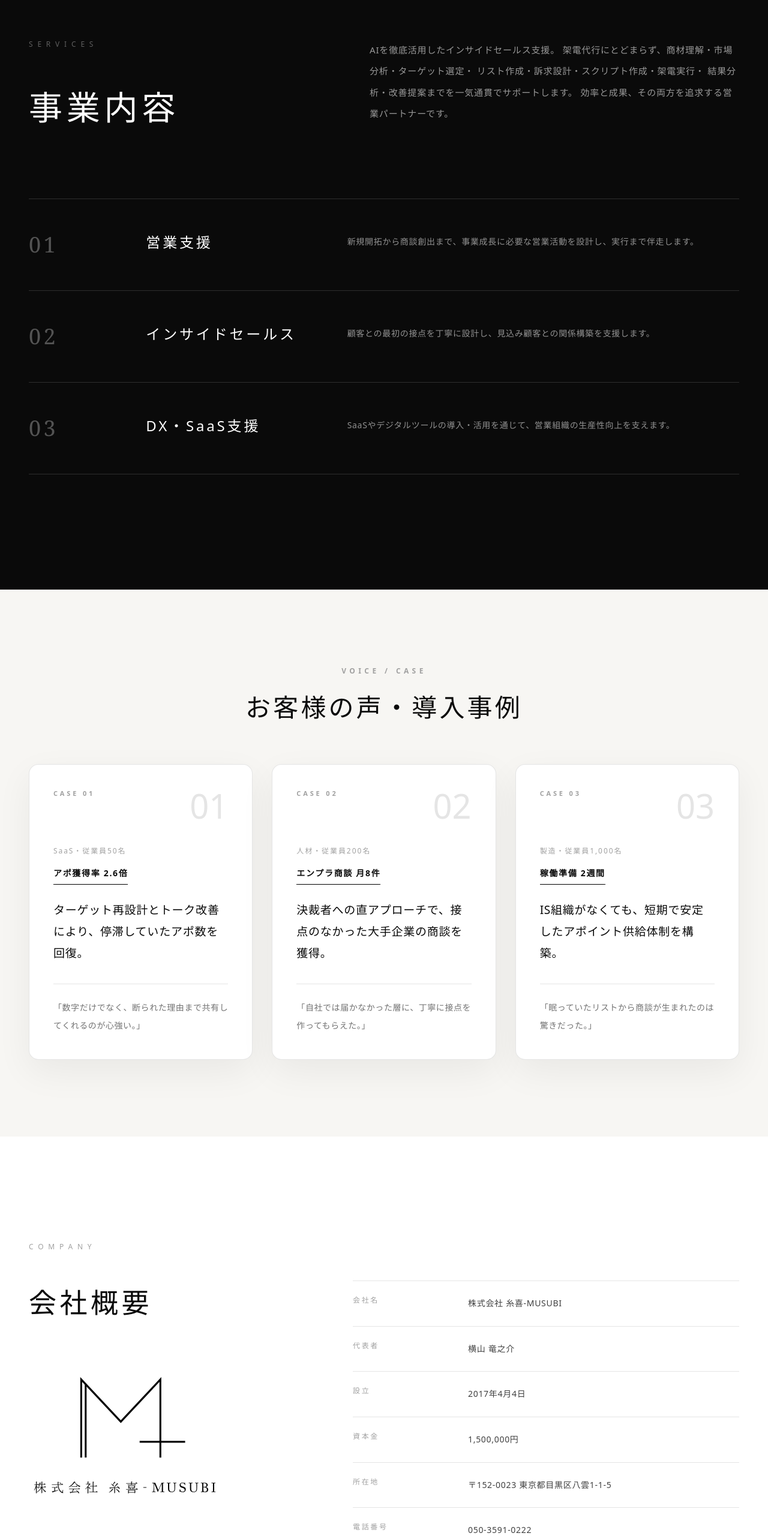
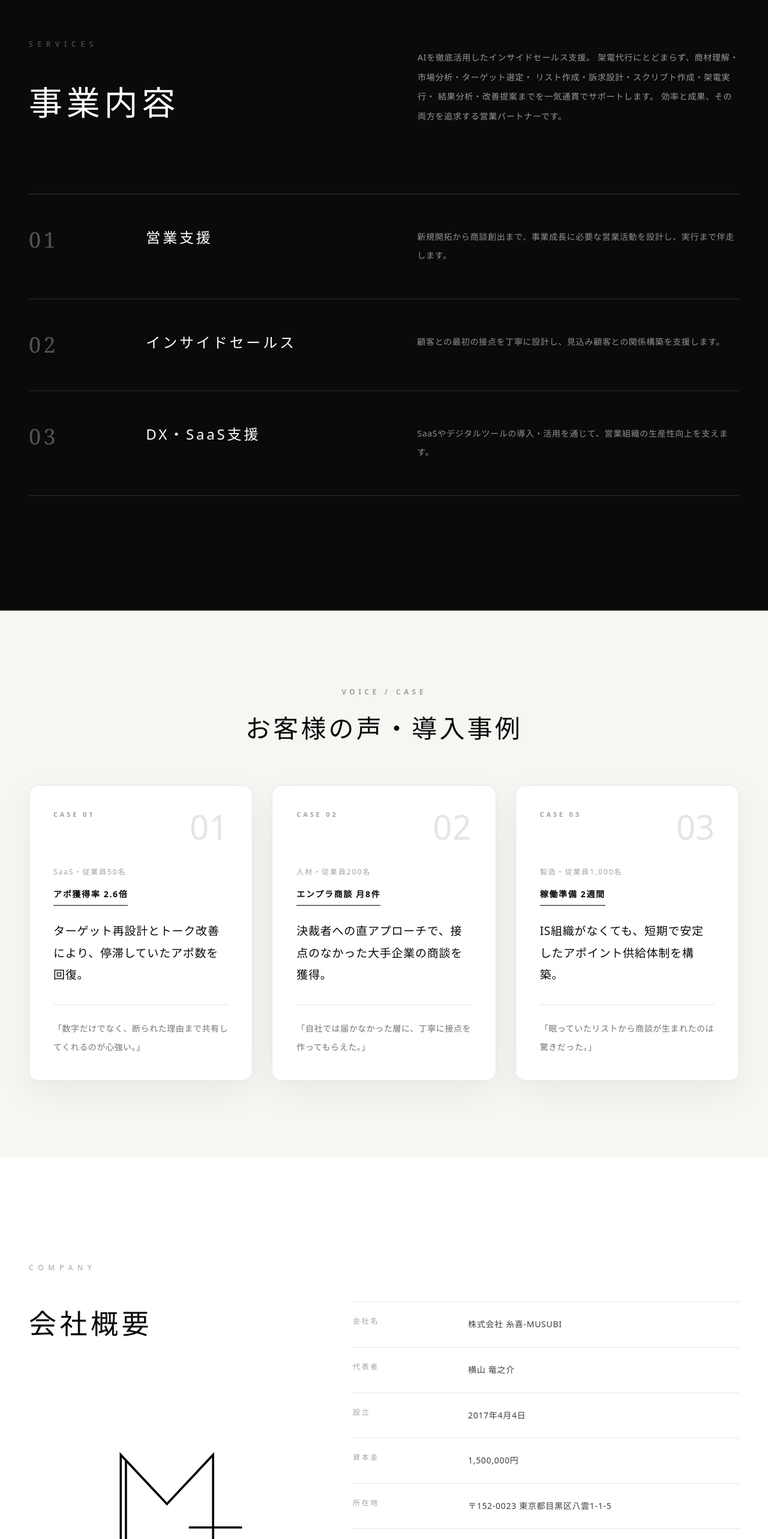
Before and after one commit to musubi-create/musubi, a Next.js app: page / in a window 1280 px wide. Shown: the part 3405-5971 px from the top of the page at 60% size. Built offline with nearby package versions, Linux system fonts and the light colour scheme.

Commit message:
Adjust company logo layout

```diff
--- a/app/page.tsx
+++ b/app/page.tsx
@@ -237,15 +237,19 @@ export default function Home() {
 <section id="services" className="bg-neutral-950 px-8 py-36 text-white md:px-12 md:py-48">
   <div className="mx-auto max-w-7xl">
     <Reveal>
-      <div className="grid gap-16 md:grid-cols-[0.9fr_1.1fr] md:items-start">
+      <div className="mb-24 grid gap-10 md:grid-cols-[1fr_1fr] md:items-end">
         <div>
-          <p className="mb-14 text-xs tracking-[0.65em] text-white/35">SERVICES</p>
+          <p className="mb-12 text-xs tracking-[0.65em] text-white/35">
+            SERVICES
+          </p>
+
           <h2 className="text-[42px] font-light leading-[1.45] tracking-[0.12em] md:text-[56px]">
             事業内容
           </h2>
         </div>
 
-        <p className="max-w-[720px] text-[15px] leading-[2.35] tracking-[0.055em] text-white/58">
+        <div className="flex items-end">
+          <p className="ml-9 max-w-[640px] text-sm leading-[2.35] tracking-[0.055em] text-white/58">
             AIを徹底活用したインサイドセールス支援。
             架電代行にとどまらず、商材理解・市場分析・ターゲット選定・
             リスト作成・訴求設計・スクリプト作成・架電実行・
@@ -253,12 +257,13 @@ export default function Home() {
             効率と成果、その両方を追求する営業パートナーです。
           </p>
         </div>
+      </div>
     </Reveal>
 
     <div className="mt-28 border-t border-white/15">
       {services.map((service, index) => (
         <Reveal key={service.number} delay={(index + 1) as 1 | 2 | 3}>
-          <article className="group relative grid gap-8 border-b border-white/15 py-14 transition-all duration-700 ease-[cubic-bezier(0.22,1,0.36,1)] hover:border-white/35 md:grid-cols-[0.35fr_0.65fr_1.4fr]">
+          <article className="group relative grid gap-8 border-b border-white/15 py-14 transition-all duration-700 ease-[cubic-bezier(0.22,1,0.36,1)] hover:border-white/35 md:grid-cols-[0.35fr_0.9fr_1.15fr]">
             <p className="font-serif text-4xl tracking-[0.12em] text-white/30 transition-colors duration-700 group-hover:text-white/70">
               {service.number}
             </p>
@@ -363,7 +368,7 @@ export default function Home() {
   <img
     src="/images/logo-1.2.svg"
     alt="株式会社 糸喜-MUSUBI"
-    className="w-[360px] h-auto -ml-5"
+    className="mx-auto mt-16 w-[72vw] max-w-[340px] md:mt-20 md:w-[420px] md:max-w-none"
   />
 </div>
       </div>
```
Lines whose indentation alone changed are shown as unchanged.
